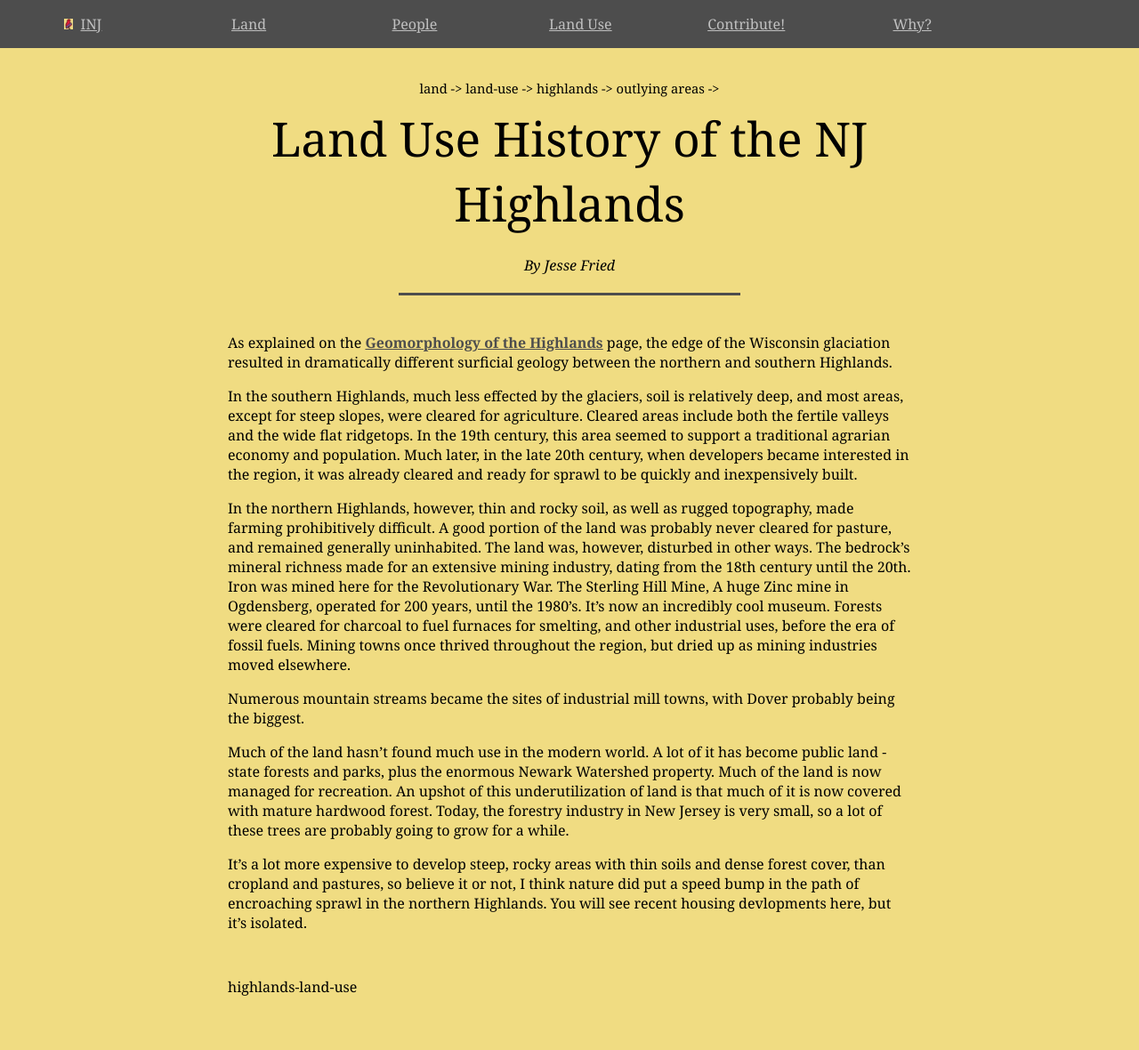
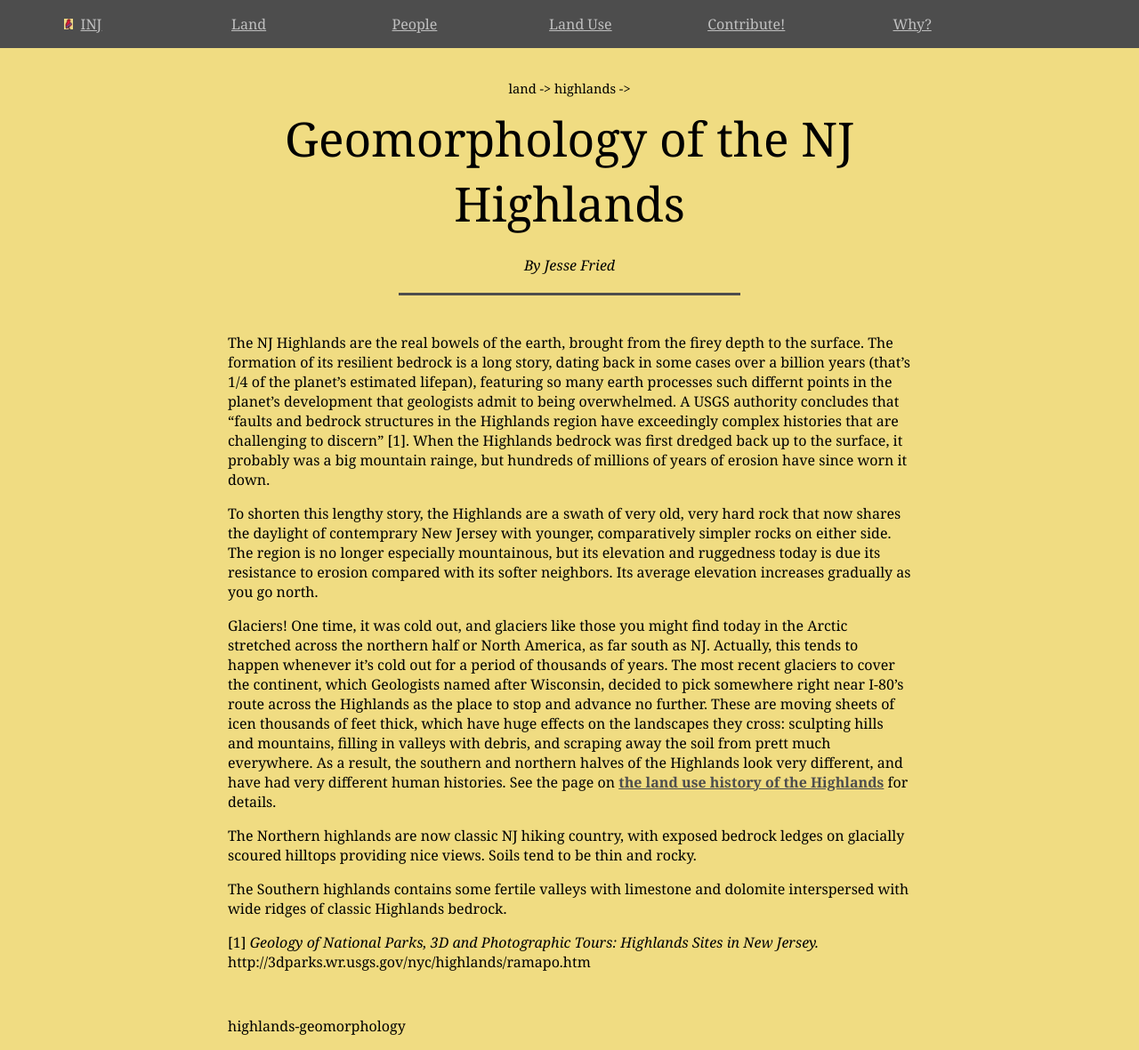
Before and after one commit to jonfried/oakafee.github.io, a Jekyll site: the page built from _posts/2016-09-26-highlands-geomorphology.md, in a window 1280 px wide. Shown: the whole page at 89% size. Built offline with Jekyll 4.4.1, drawn with Linux system fonts in a browser that asks for light colours; before the commit the page ends 1136 px from its top, so only the background shows below that.

Commit message:
Update 2016-09-26-highlands-geomorphology.md

```diff
--- a/_posts/2016-09-26-highlands-geomorphology.md
+++ b/_posts/2016-09-26-highlands-geomorphology.md
@@ -1,23 +1,22 @@
 ---
 layout: post
-title: Land Use History of the NJ Highlands
+title: Geomorphology of the NJ Highlands
 author: Jesse Fried
 categories:
   - land
-  - land-use
   - highlands
-  - outlying areas
-category-name: highlands-land-use
+category-name: highlands-geomorphology
 ---
 
-As explained on the <a href="{{ site.baseurl }}/land/highlands/highlands-geomorphology.html">Geomorphology of the Highlands</a> page, the edge of the Wisconsin glaciation resulted in dramatically different surficial geology between the northern and southern Highlands.
+The NJ Highlands are the real bowels of the earth, brought from the firey depth to the surface. The formation of its resilient bedrock is a long story, dating back in some cases over a billion years (that's 1/4 of the planet's estimated lifepan), featuring so many earth processes such differnt points in the planet’s development that geologists admit to being overwhelmed. A USGS authority concludes that “faults and bedrock structures in the Highlands region have exceedingly complex histories that are challenging to discern” [1]. When the Highlands bedrock was first dredged back up to the surface, it probably was a big mountain rainge, but hundreds of millions of years of erosion have since worn it down.
 
-In the southern Highlands, much less effected by the glaciers, soil is relatively deep, and most areas, except for steep slopes, were cleared for agriculture. Cleared areas include both the fertile valleys and the wide flat ridgetops. In the 19th century, this area seemed to support a traditional agrarian economy and population. Much later, in the late 20th century, when developers became interested in the region, it was already cleared and ready for sprawl to be quickly and inexpensively built.
+To shorten this lengthy story, the Highlands are a swath of very old, very hard rock that now shares the daylight of contemprary New Jersey with younger, comparatively simpler rocks on either side. The region is no longer especially mountainous, but its elevation and ruggedness today is due its resistance to erosion compared with its softer neighbors. Its average elevation increases gradually as you go north.
 
-In the northern Highlands, however, thin and rocky soil, as well as rugged topography, made farming prohibitively difficult. A good portion of the land was probably never cleared for pasture, and remained generally uninhabited. The land was, however, disturbed in other ways. The bedrock's mineral richness made for an extensive mining industry, dating from the 18th century until the 20th. Iron was mined here for the Revolutionary War. The Sterling Hill Mine, A huge Zinc mine in Ogdensberg, operated for 200 years, until the 1980's. It's now an incredibly cool museum. Forests were cleared for charcoal to fuel furnaces for smelting, and other industrial uses, before the era of fossil fuels. Mining towns once thrived throughout the region, but dried up as mining industries moved elsewhere.
+Glaciers! One time, it was cold out, and glaciers like those you might find today in the Arctic stretched across the northern half or North America, as far south as NJ. Actually, this tends to happen whenever it's cold out for a period of thousands of years. The most recent glaciers to cover the continent, which Geologists named after Wisconsin, decided to pick somewhere right near I-80's route across the Highlands as the place to stop and advance no further. These are moving sheets of icen thousands of feet thick, which have huge effects on the landscapes they cross: sculpting hills and mountains, filling in valleys with debris, and scraping away the soil from prett much everywhere.  As a result, the southern and northern halves of the Highlands look very different, and have had very different human histories. See the page on <a href="/land/highlands/highlands-land-use-history.html">the land use history of the Highlands</a> for details.
 
-Numerous mountain streams became the sites of industrial mill towns, with Dover probably being the biggest.
+The Northern highlands are now classic NJ hiking country, with exposed bedrock ledges on glacially scoured hilltops providing nice views. Soils tend to be thin and rocky.
 
-Much of the land hasn't found much use in the modern world. A lot of it has become public land - state forests and parks, plus the enormous Newark Watershed property. Much of the land is now managed for recreation. An upshot of this underutilization of land is that much of it is now covered with mature hardwood forest. Today, the forestry industry in New Jersey is very small, so a lot of these trees are probably going to grow for a while.
+The Southern highlands contains some fertile valleys with limestone and dolomite interspersed with wide ridges of classic Highlands bedrock.
 
-It's a lot more expensive to develop steep, rocky areas with thin soils and dense forest cover, than cropland and pastures, so believe it or not, I think nature did put a speed bump in the path of encroaching sprawl in the northern Highlands. You will see recent housing devlopments here, but it's isolated.
+
+[1] <i>Geology of National Parks, 3D and Photographic Tours: Highlands Sites in New Jersey.</i> http://3dparks.wr.usgs.gov/nyc/highlands/ramapo.htm
```
